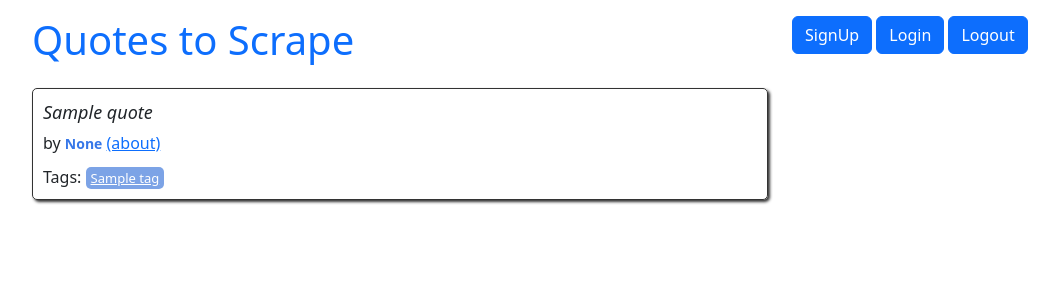
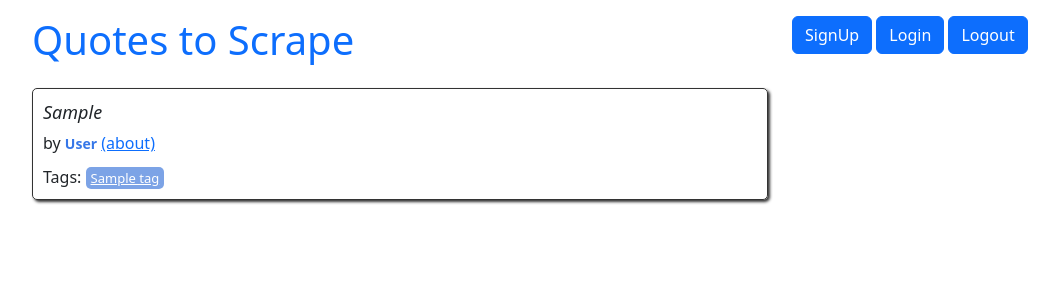
Before and after one commit to Alexandr-1973/goit-pyweb-hw-10, a Django app: page / in a window 1280 px wide. Shown: the top 300 px of the page, without its empty margins (50-1109 px from the left). Run offline with Django 5.2, Linux system fonts and the light colour scheme; tables that the repository leaves empty hold one stand-in row (values such as "Sample post"); a database or web service that is not in the repository returns one stand-in record (values such as "Sample title").

Commit message:
quotes_from_postgres_done

```diff
--- a/hw10_project/quotes/static/quotes/style.css
+++ b/hw10_project/quotes/static/quotes/style.css
@@ -1,3 +1,4 @@
+
 .quote {
     padding: 10px;
     margin-bottom: 30px;
@@ -28,6 +29,7 @@
     color: white;
     font-size: small;
     background-color: #7CA3E6;
+
 }
 
 .pager li {
--- a/hw10_project/quotes/templates/quotes/index.html
+++ b/hw10_project/quotes/templates/quotes/index.html
@@ -11,14 +11,14 @@
 {% for quote in quotes %}
     <div class="quote" itemscope="" itemtype="http://schema.org/CreativeWork">
         <span class="text" itemprop="text">{{quote.quote}}</span>
-        <span>by <small class="author" itemprop="author">{{quote.author}}</small>
+        <span>by <small class="author" itemprop="author">{{quote.author_name}}</small>
         <a href="/author/{{quote.author}}">(about)</a>
         </span>
         <div class="tags">
             Tags:
-{% for tag in quote.tags %}
+{% for tag in quote.tags.all %}
 
-            <a class="tag" href="/tag/{{tag}}">{{tag}}</a>
+            <a class="tag" href="/tag/{{tag}}">{{tag.name}}</a>
 
 {% endfor %}
 
--- a/hw10_project/quotes/views.py
+++ b/hw10_project/quotes/views.py
@@ -1,17 +1,15 @@
 from django.shortcuts import render
 from .utils import get_mongodb
 from django.core.paginator import Paginator
+from .models import Quote, Author
 
 # Create your views here.
 
 def main(request, page=1):
-    db = get_mongodb()
-
-    quotes = list(db.quotes.find())
-    authors = list(db.authors.find())
-    authors_dict = {author["_id"]: author["fullname"] for author in authors}
+    quotes = Quote.objects.all()
+    authors_dict = {author.id: author.fullname for author in Author.objects.all()}
     for quote in quotes:
-        quote["author"] = authors_dict.get(quote["author"])
+        quote.author_name = authors_dict.get(quote.author_id)
     per_page=10
     paginator=Paginator(quotes, per_page)
     quotes_on_page=paginator.page(page)
```
